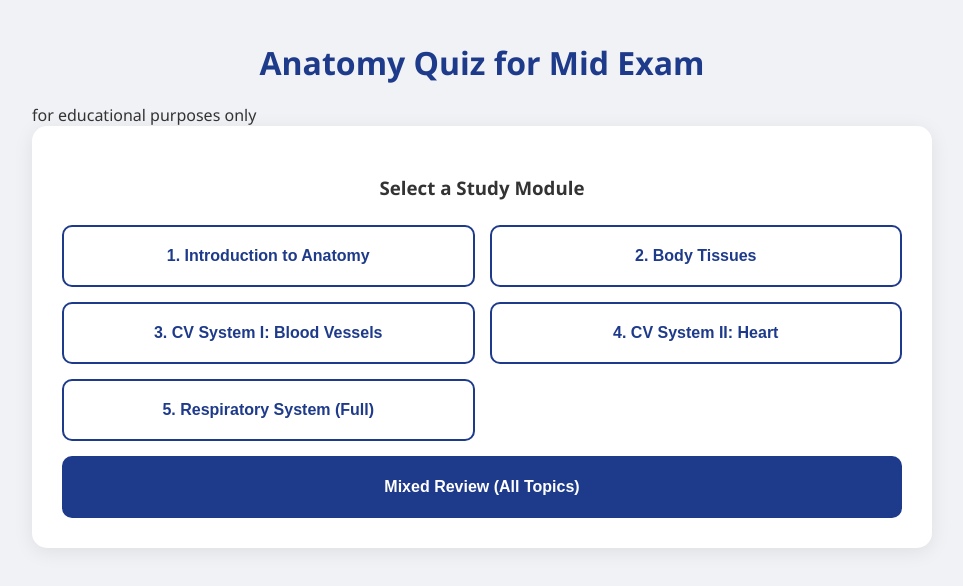
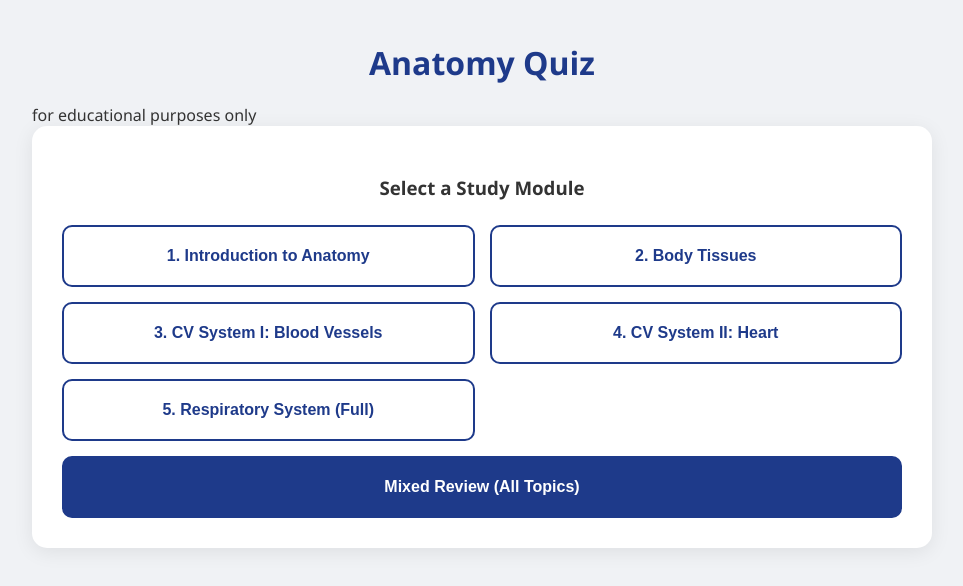
Before and after one commit to Anatomy-Easy/Pharmacy-Review, a plain HTML site: page index.html in a window 1280 px wide. Shown: the whole page, without its empty margins (158-1121 px from the left). Drawn offline with Linux system fonts and the light colour scheme.

Commit message:
Update index.html

```diff
--- a/index.html
+++ b/index.html
@@ -54,7 +54,7 @@
 
 <body>
 <div class="container">
-    <h1>Anatomy Quiz for Mid Exam</h1>
+    <h1>Anatomy Quiz</h1>
     for educational purposes only
 
     <div id="menu">
```
